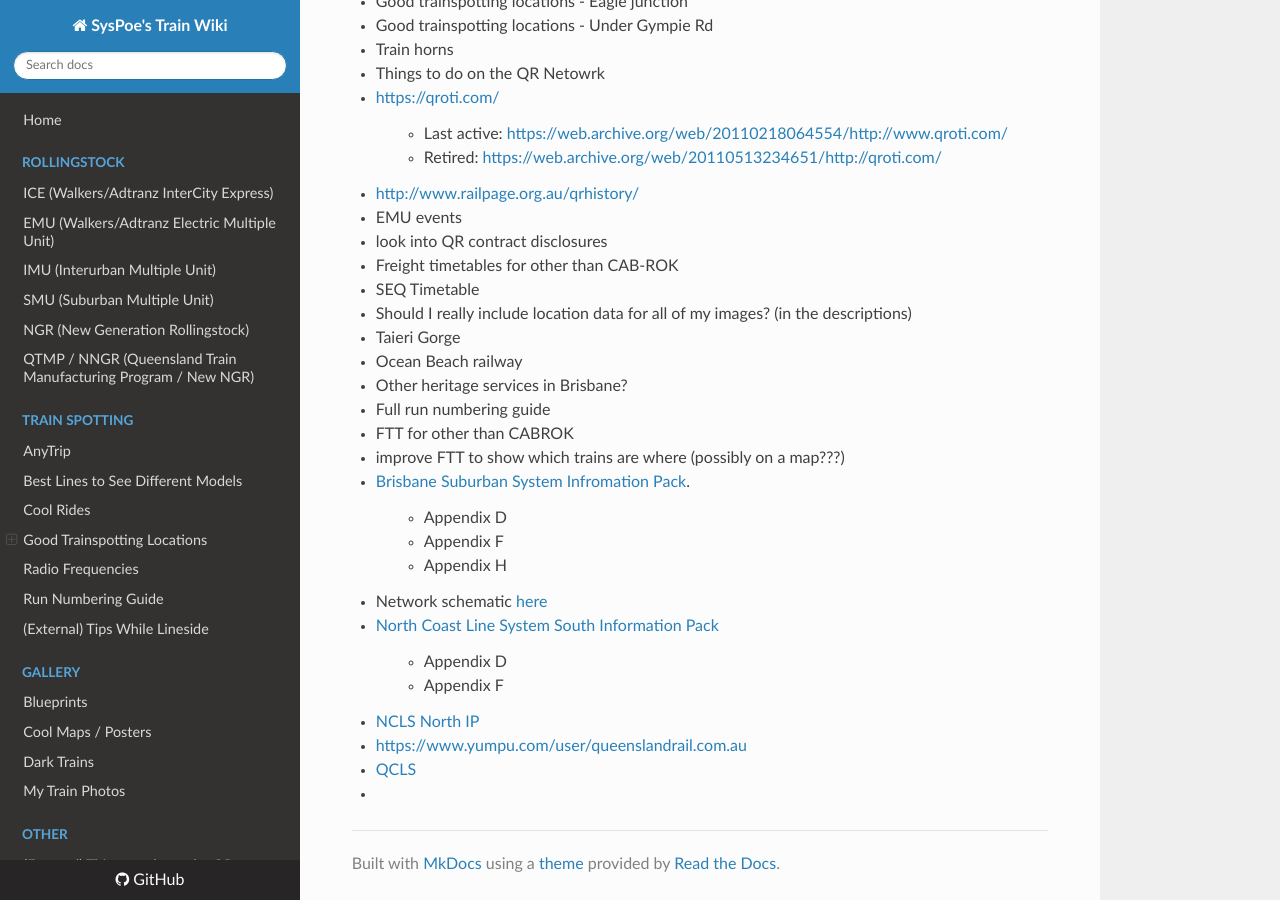
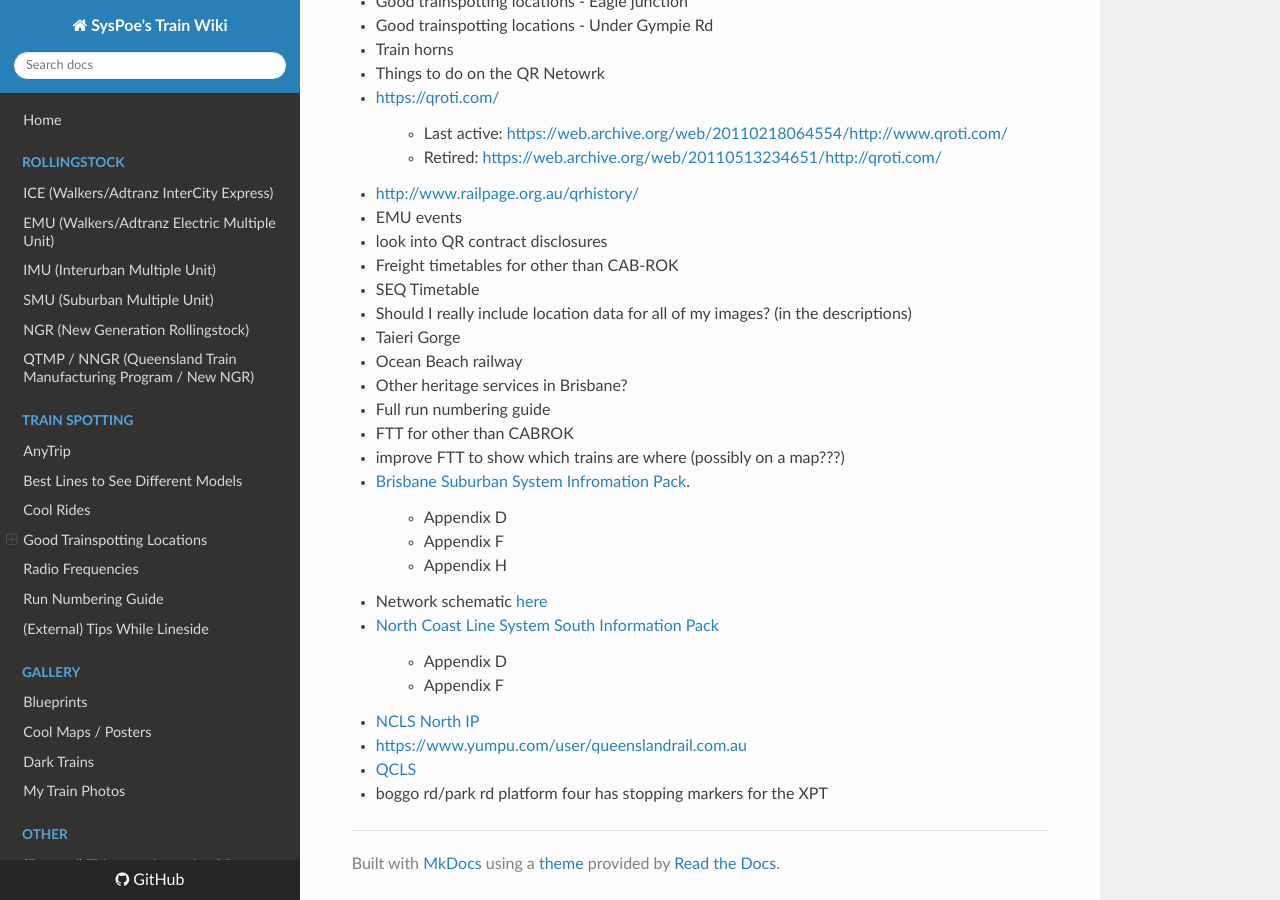
Before and after one commit to SysPoe/train-wiki, an MkDocs documentation site: the page built from docs/TODO.md, in a window 1280 px wide and 900 px high, scrolled down 1946 px. Built offline with MkDocs 1.6.1, drawn with Linux system fonts in a browser that asks for light colours; nearby versions of some CDN libraries.

Commit message:
Update TODO.md

```diff
--- a/docs/TODO.md
+++ b/docs/TODO.md
@@ -100,4 +100,4 @@
 - [NCLS North IP](https://www.queenslandrail.com.au/business/acccess/Documents/North%20Coast%20Line%20North%20System%20Information%20Pack-%20Issue%204%20-%20May%202024%20(PDF,%2010.72%20MB).pdf#search=North%20Coast%20Line%20System%20Information%20Pack)
 - [https://www.yumpu.com/user/queenslandrail.com.au](https://www.yumpu.com/user/queenslandrail.com.au)
 - [QCLS](https://www.queenslandscalemodels.com.au/Qld%20Colour%20Light%20Signalling.doc.pdf)
--
+-  boggo rd/park rd platform four has stopping markers for the XPT
```
